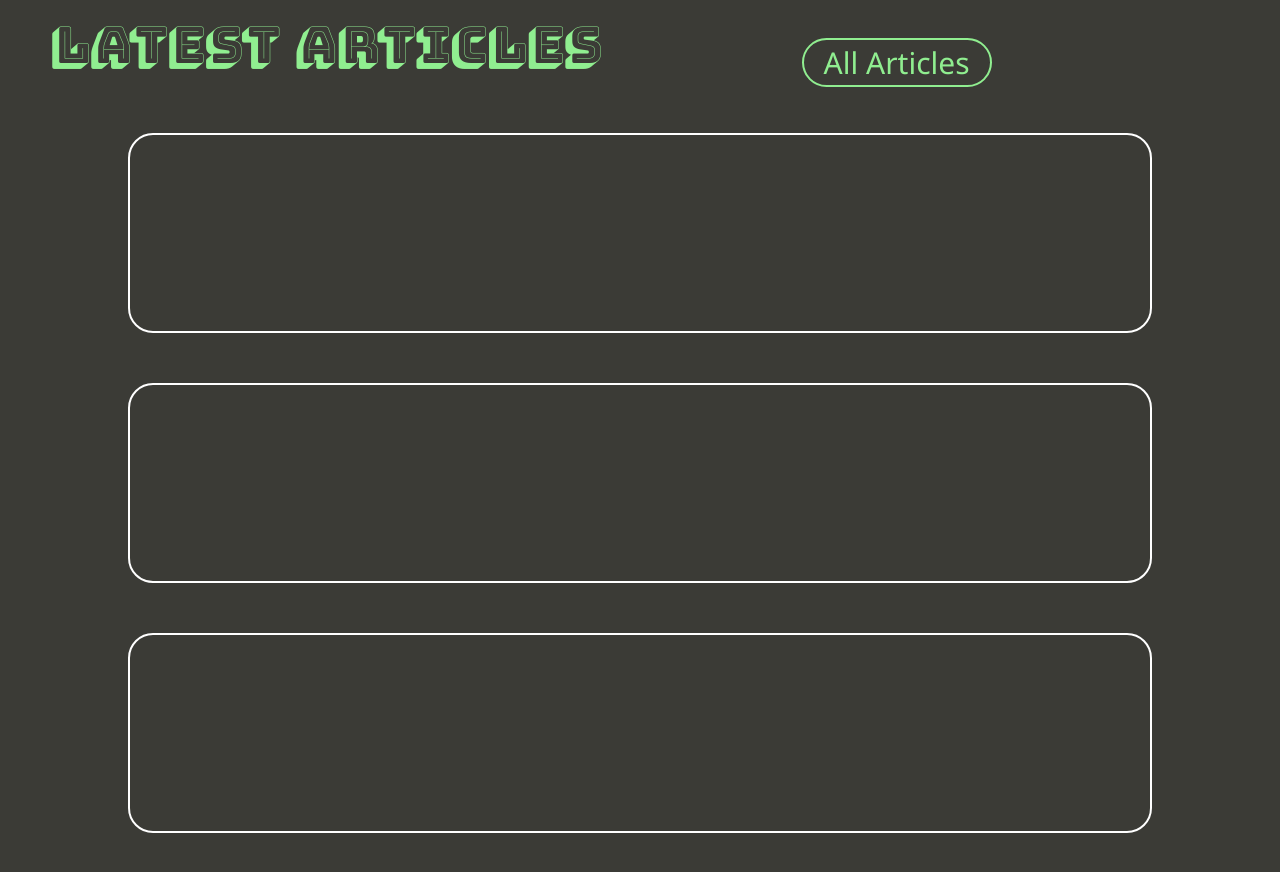
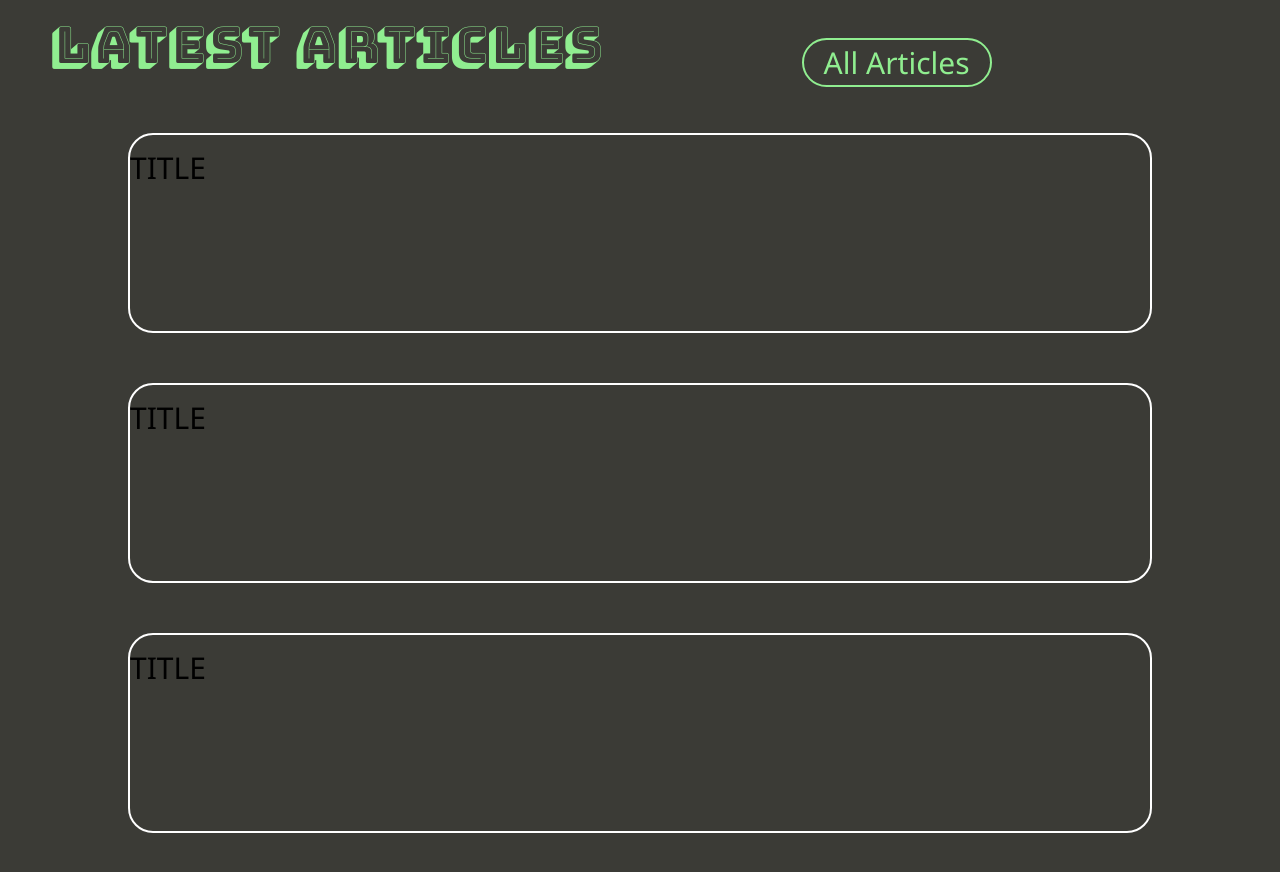
Before and after one commit to StudentCZ/my-website, a React (Create React App) app: page / in a window 1280 px wide. Shown: the part 1200-2072 px from the top of the page. Built offline with nearby package versions, Linux system fonts and the light colour scheme.

Commit message:
added a header for each border in article component

```diff
--- a/src/components/Articles.js
+++ b/src/components/Articles.js
@@ -18,9 +18,16 @@ const Articles = () => {
           </h2>
         </div>
       </div>
-      <div className={style.borderBox}></div>
-      <div className={style.borderBox}></div>
-      <div className={style.borderBox}></div>
+      <div className={style.borderBox}>
+        <h2 className={style.borderBoxHeader}>TITLE</h2>
+      </div>
+      <div className={style.borderBox}>
+        <h2 className={style.borderBoxHeader}>TITLE</h2>
+      </div>
+
+      <div className={style.borderBox}>
+        <h2 className={style.borderBoxHeader}>TITLE</h2>
+      </div>
     </div>
   );
 };
```
